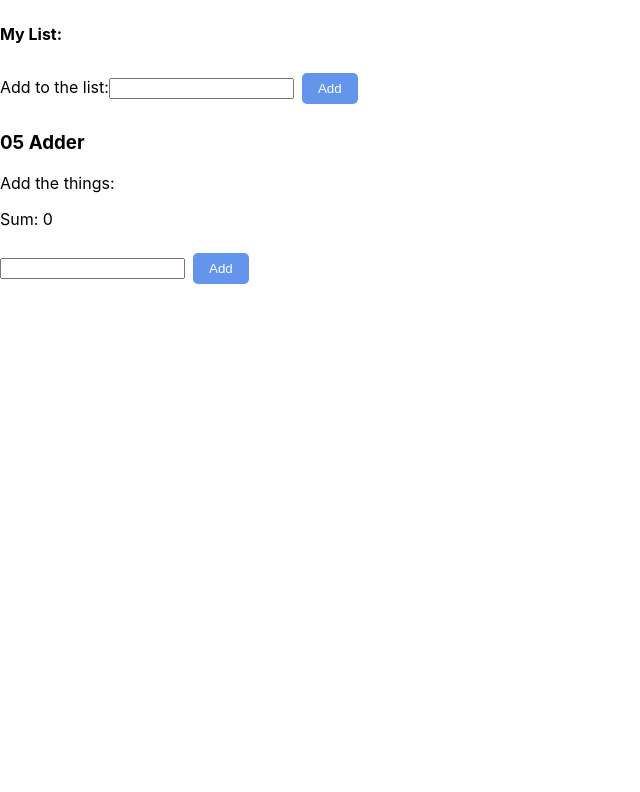
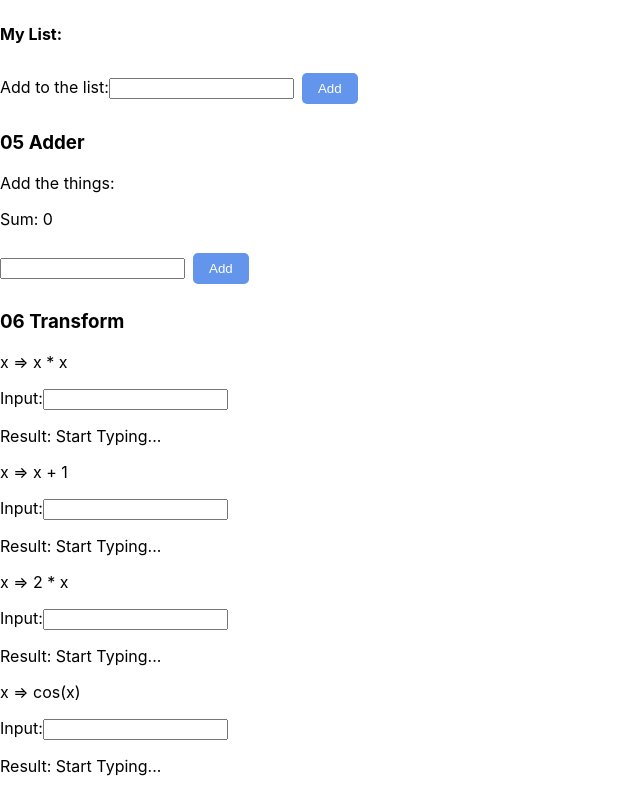
Before and after one commit to nosvalds/devMe-week9--react, a React (Create React App) app in the folder devme-react-exercises/: page / in a window 1280 px wide. Shown: the part 2056-2848 px from the top of the page, without its empty margins (0-640 px from the left). Before the commit the page ends 2348 px from the top, so only its background shows below. Built offline with nearby package versions, Linux system fonts and the light colour scheme.

Commit message:
04 Forms - Transform complete

```diff
--- a/devme-react-exercises/src/components/Stuff.js
+++ b/devme-react-exercises/src/components/Stuff.js
@@ -18,6 +18,7 @@ import PasswordStrength from './forms/PasswordStrength';
 import TempConverter from './forms/TempConverter';
 import List from './forms/List';
 import Adder from './forms/Adder';
+import TransformParent from './forms/TransformParent';
 
 const Stuff = ({ square }) => {
     let names = ["James P. Sullivan", "Mike Wazowski", "Boo", "Randall Boggs", "Roz", "Fungus"];
@@ -117,6 +118,9 @@ const Stuff = ({ square }) => {
         <h3>05 Adder </h3>
         <Adder />
 
+        <h3>06 Transform </h3>
+        <TransformParent />
+
 
     </React.Fragment>
   );
--- /dev/null
+++ b/devme-react-exercises/src/components/forms/Transform.js
@@ -0,0 +1,40 @@
+import React, { Component } from 'react';
+
+class Transform extends Component {
+    constructor(props) {
+        super(props);
+        this.state = {
+            input: "",
+            result: "Start Typing...",
+        }
+
+        this.handleChange = this.handleChange.bind(this);
+    }
+
+    handleChange(e) {
+        const { transform } = this.props;
+        let curInput = +e.currentTarget.value;
+        this.setState({
+            input: curInput,
+            result: transform(curInput)
+        });
+    }
+
+    render() {
+        const { result, input } = this.state
+        return (
+            <>
+                <label>
+                    Input:
+                </label>
+                <input
+                    type="number"
+                    value={ input }
+                    onChange={ this.handleChange }
+                />
+                <p>Result: { result }</p>
+            </>
+        )
+    }
+}
+export default Transform;
--- /dev/null
+++ b/devme-react-exercises/src/components/forms/TransformParent.js
@@ -0,0 +1,23 @@
+import React from 'react';
+import Transform from './Transform';
+
+const TransformParent = () => {
+    return (
+        <>
+        <p>x => x * x</p>
+        <Transform transform={(x) => x * x} />
+
+        <p>x => x + 1</p>
+        <Transform transform={(x) => x + 1} />
+
+        <p>x => 2 * x</p>
+        <Transform transform={(x) => 2 * x} />
+
+        <p>x => cos(x)</p>
+        <Transform transform={(x) => Math.cos(x)} />
+
+
+        </>
+    )
+}
+export default TransformParent;
```
